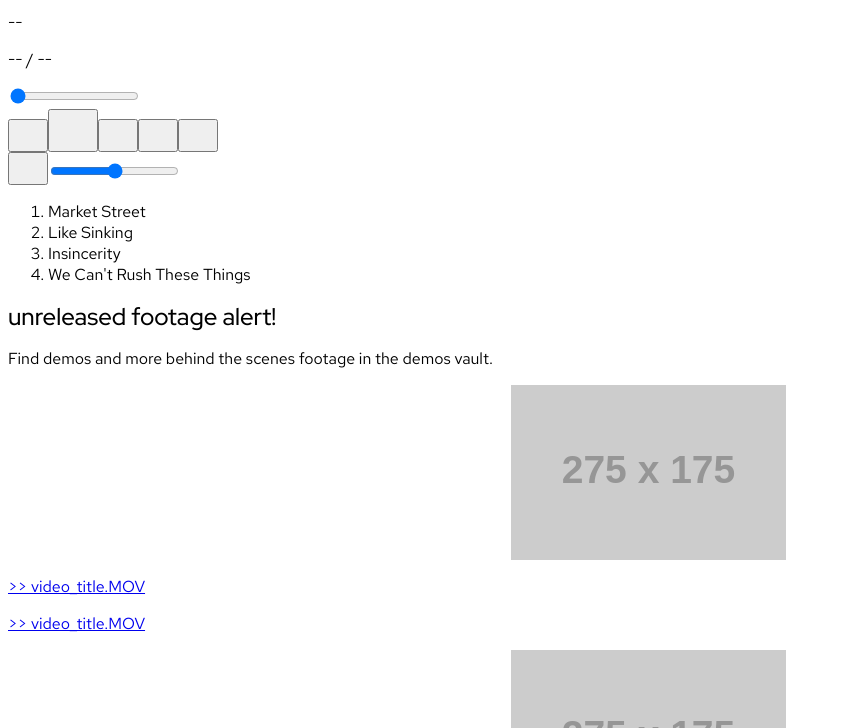
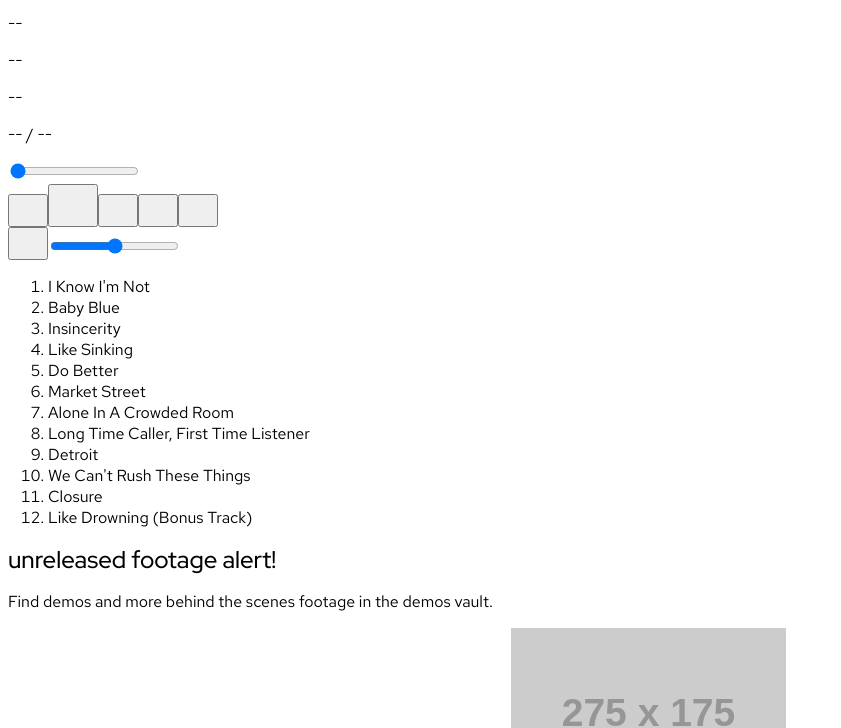
Before and after one commit to troyvassalotti/validcharacters, an Eleventy site: page index.njk in a window 1280 px wide. Shown: the part 1606-2334 px from the top of the page, without its empty margins (0-841 px from the left). Built offline with nearby package versions, Linux system fonts and the light colour scheme; Eleventy itself is replaced by a stand-in of ours; files that its build step writes are made by us from their sources; placeholder pictures from the web are drawn by us.

Commit message:
renamed all the audio files

```diff
--- /dev/null
+++ b/_data/demos.json
@@ -0,0 +1,7 @@
+{
+  "aloneDemos": [{
+    "src": "",
+    "file": "",
+    "poster": ""
+  }]
+}
--- a/src/scripts/plvylist.js
+++ b/src/scripts/plvylist.js
@@ -10,7 +10,7 @@
 // The artwork element
 const artwork = document.createElement("img");
 const artworkAttributes = {
-  src: "https://assets.codepen.io/3943058/missingart.png",
+  src: "/assets/img/missingart.png",
   width: "300",
   height: "300",
   alt: "album artwork",
@@ -224,34 +224,93 @@
 plvyTracklistDiv.insertAdjacentElement("afterbegin", songs);
 
 // Define all the tracks, settings, and such
+const artworkForTracks = "/assets/img/aiacr.jpg",
+  albumForTracks = "Alone In A Crowded Room",
+  artistForTracks = "troy.";
 var allTracks = [],
   tracks = [{
-      file: "https://assets.codepen.io/3943058/06+Market+Street.mp3",
-      title: "Market Street",
-      artist: "troy.",
-      album: "Alone In A Crowded Room",
-      artwork: "https://assets.codepen.io/3943058/heartcar.jpg"
+      file: "/assets/audio/01_I_Know_I'm_Not.mp3",
+      title: "I Know I'm Not",
+      artist: artistForTracks,
+      album: albumForTracks,
+      artwork: artworkForTracks
     },
     {
-      file: "https://assets.codepen.io/3943058/04+Like+Sinking.mp3",
-      title: "Like Sinking",
-      artist: "Action Hamilton",
-      album: "Alone In A Crowded Room",
-      artwork: "https://placekitten.com/300/300"
+      file: "/assets/audio/02_Baby_Blue.mp3",
+      title: "Baby Blue",
+      artist: artistForTracks,
+      album: albumForTracks,
+      artwork: artworkForTracks
     },
     {
-      file: "https://assets.codepen.io/3943058/03+Insincerity.mp3",
+      file: "/assets/audio/03_Insincerity.mp3",
       title: "Insincerity",
-      artist: "Action Hamilton",
-      album: "Alone In A Crowded Room",
-      artwork: "https://via.placeholder.com/300/300"
+      artist: artistForTracks,
+      album: albumForTracks,
+      artwork: artworkForTracks
     },
     {
-      file: "https://assets.codepen.io/3943058/10+We+Can%27t+Rush+These+Things.mp3",
+      file: "/assets/audio/04_Like_Sinking.mp3",
+      title: "Like Sinking",
+      artist: artistForTracks,
+      album: albumForTracks,
+      artwork: artworkForTracks
+    },
+    {
+      file: "/assets/audio/05_Do_Better.mp3",
+      title: "Do Better",
+      artist: artistForTracks,
+      album: albumForTracks,
+      artwork: artworkForTracks
+    },
+    {
+      file: "/assets/audio/06_Market_Street.mp3",
+      title: "Market Street",
+      artist: artistForTracks,
+      album: albumForTracks,
+      artwork: artworkForTracks
+    },
+    {
+      file: "/assets/audio/07_Alone_In_a_Crowded_Room.mp3",
+      title: "Alone In A Crowded Room",
+      artist: artistForTracks,
+      album: albumForTracks,
+      artwork: artworkForTracks
+    },
+    {
+      file: "/assets/audio/08_Long_Time_Caller_First Time List.mp3",
+      title: "Long Time Caller, First Time Listener",
+      artist: artistForTracks,
+      album: albumForTracks,
+      artwork: artworkForTracks
+    },
+    {
+      file: "/assets/audio/09_Detroit.mp3",
+      title: "Detroit",
+      artist: artistForTracks,
+      album: albumForTracks,
+      artwork: artworkForTracks
+    },
+    {
+      file: "/assets/audio/10_We_Can't_Rush_These_Things.mp3",
       title: "We Can't Rush These Things",
-      artist: "Not Action Hamilton",
-      album: "Alone In A Crowded Room",
-      artwork: "https://placekitten.com/300/300"
+      artist: artistForTracks,
+      album: albumForTracks,
+      artwork: artworkForTracks
+    },
+    {
+      file: "/assets/audio/11_Closure.mp3",
+      title: "Closure",
+      artist: artistForTracks,
+      album: albumForTracks,
+      artwork: artworkForTracks
+    },
+    {
+      file: "/assets/audio/12_Like_Drowning_(Bonus_Track).mp3",
+      title: "Like Drowning (Bonus Track)",
+      artist: artistForTracks,
+      album: albumForTracks,
+      artwork: artworkForTracks
     }
   ],
   trackCount = tracks.length,
```
Also changed, not shown: demos/index.njk (+8 -16 lines), 13 other files.
